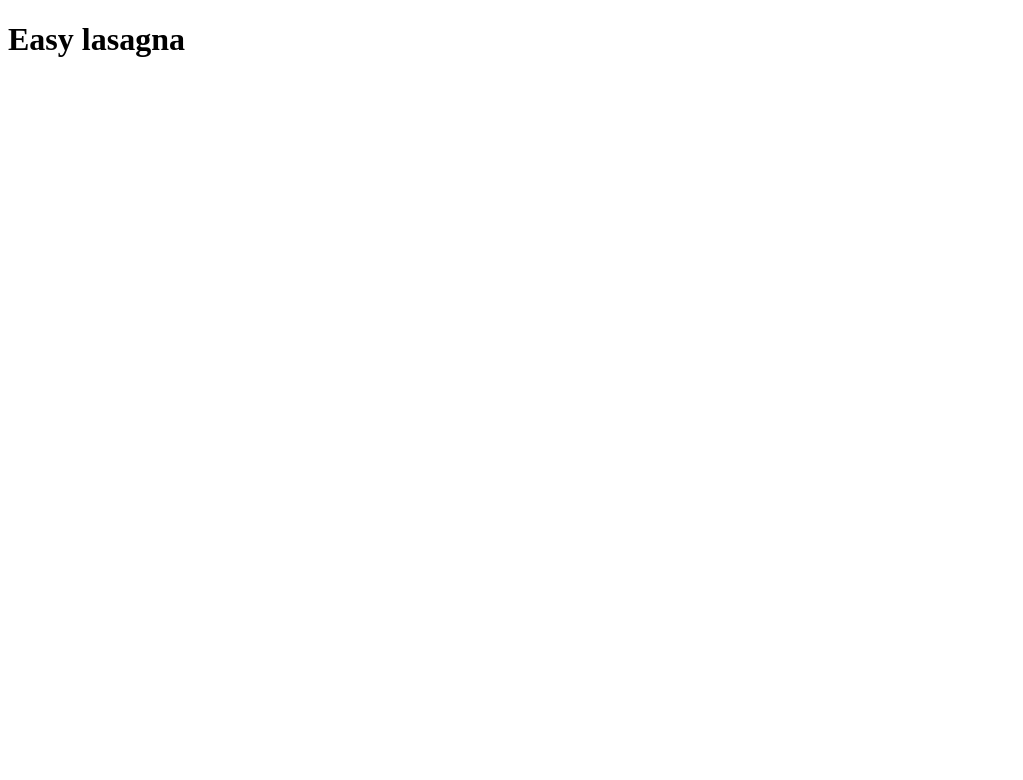
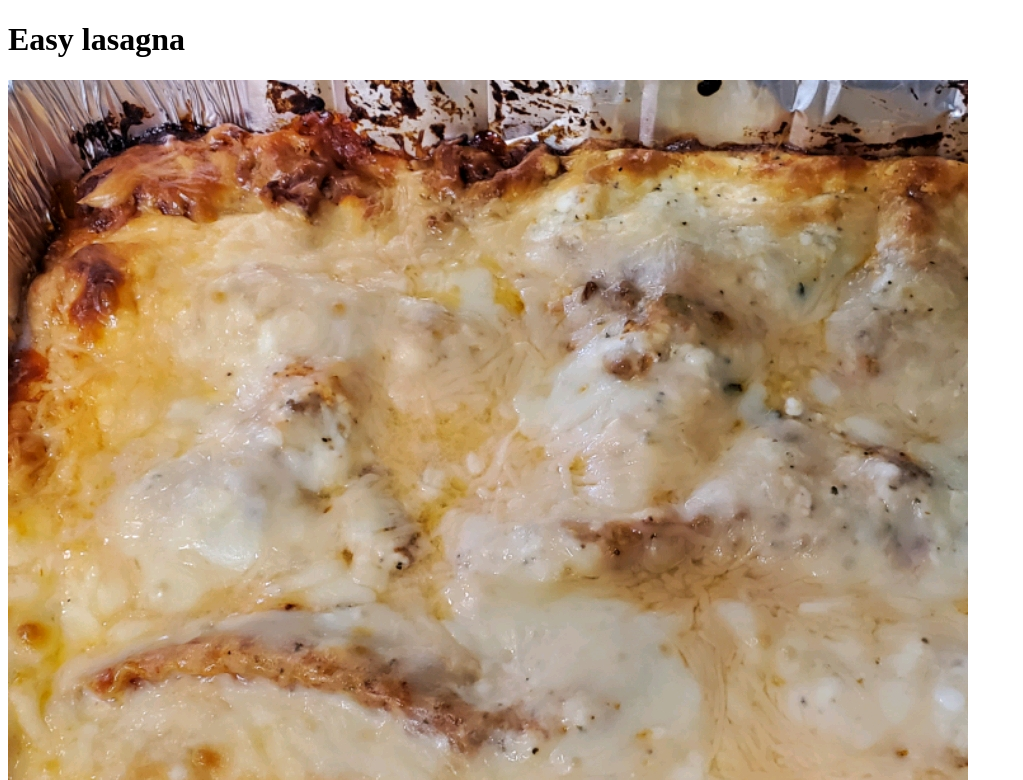
Before and after one commit to celtic01/odin-recipes, a plain HTML site: page recipes/lasagna.html in a window 1280 px wide. Shown: the top 780 px of the page, without its empty margins (0-1023 px from the left). Drawn offline with Linux system fonts and the light colour scheme.

Commit message:
Add image of lasagna

```diff
--- a/recipes/lasagna.html
+++ b/recipes/lasagna.html
@@ -5,5 +5,8 @@
 </head>
 <body>
     <h1>Easy lasagna</h1>
+
+
+    <img src = "../images/lasagna.jpg" alt = "Image of lasagna">
 </body>
 </html>
```
Also changed, not shown: index.html (+2 -0 lines), images/lasagna.jpg (added).
